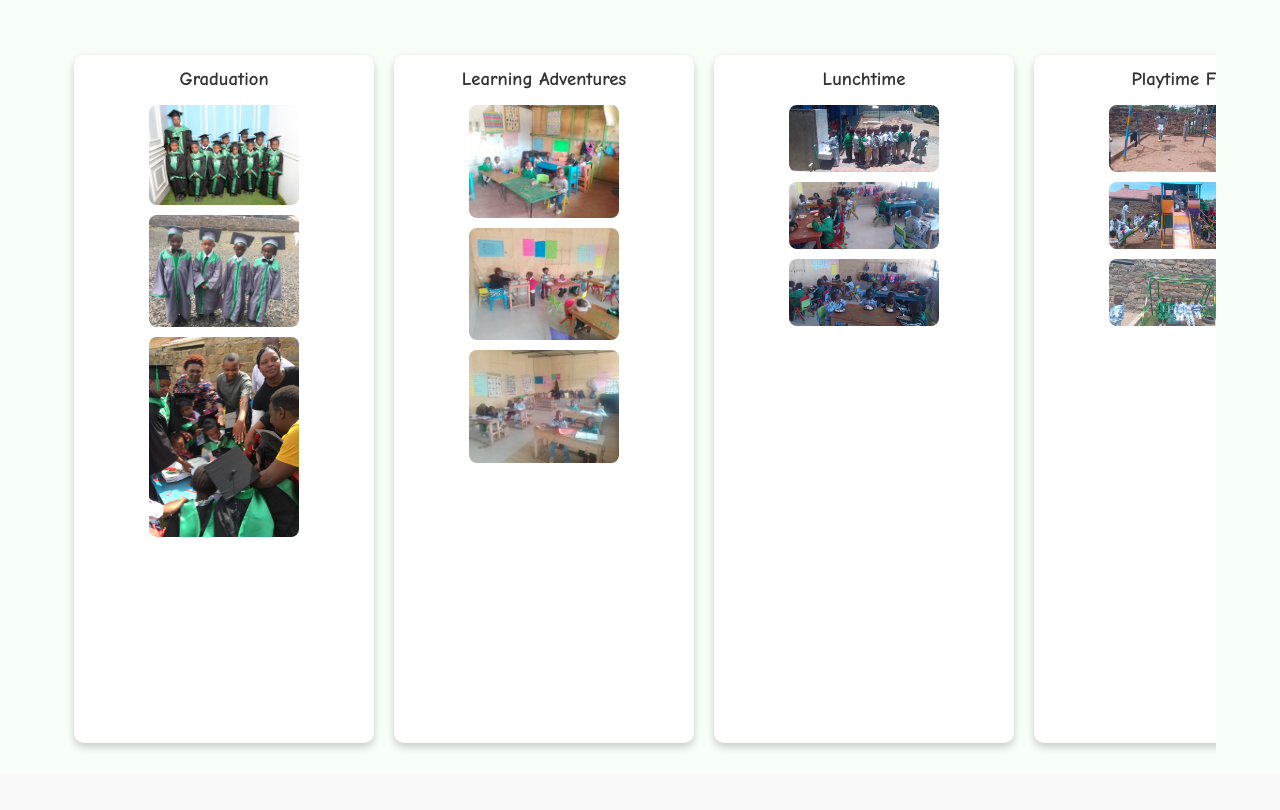
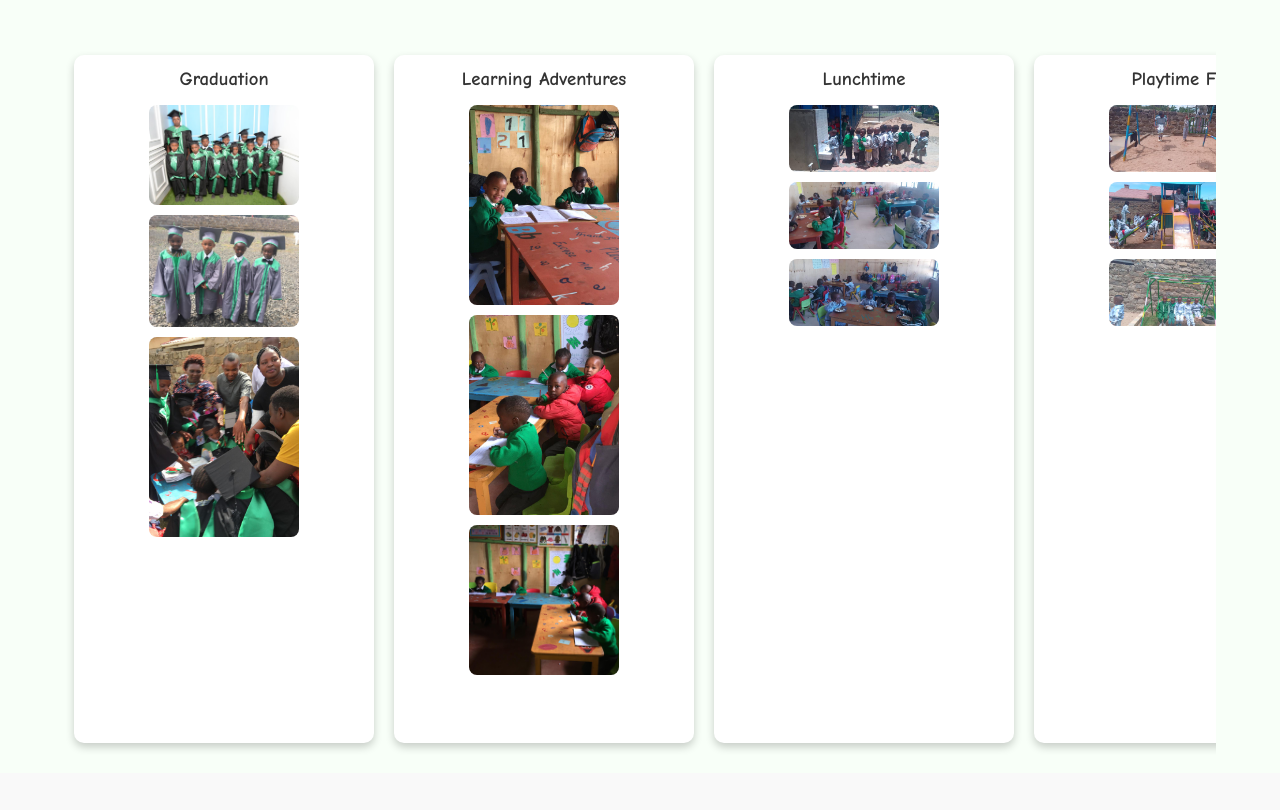
Before and after one commit to Kyendy-Mauwi/divineprovidenceacademy, a website built with Vite: page index.html in a window 1280 px wide. Shown: the part 2267-3077 px from the top of the page. Built offline with nearby package versions, Linux system fonts and the light colour scheme.

Commit message:
Update index.html

```diff
--- a/index.html
+++ b/index.html
@@ -136,9 +136,9 @@
             <div class="gallery-category">
                 <h3>Learning Adventures</h3>
                 <div class="gallery-images">
-                    <img src="public/images/26.jpg" alt="Learning 1">
-                    <img src="public/images/27.jpg" alt="Learning 2">
-                    <img src="public/images/28.jpg" alt="Learning 3">
+                    <img src="public/images/pic20.jpg" alt="Learning 1">
+                    <img src="public/images/pic21.jpg" alt="Learning 2">
+                    <img src="public/images/pic22.jpg" alt="Learning 3">
                 </div>
             </div>
 
```
